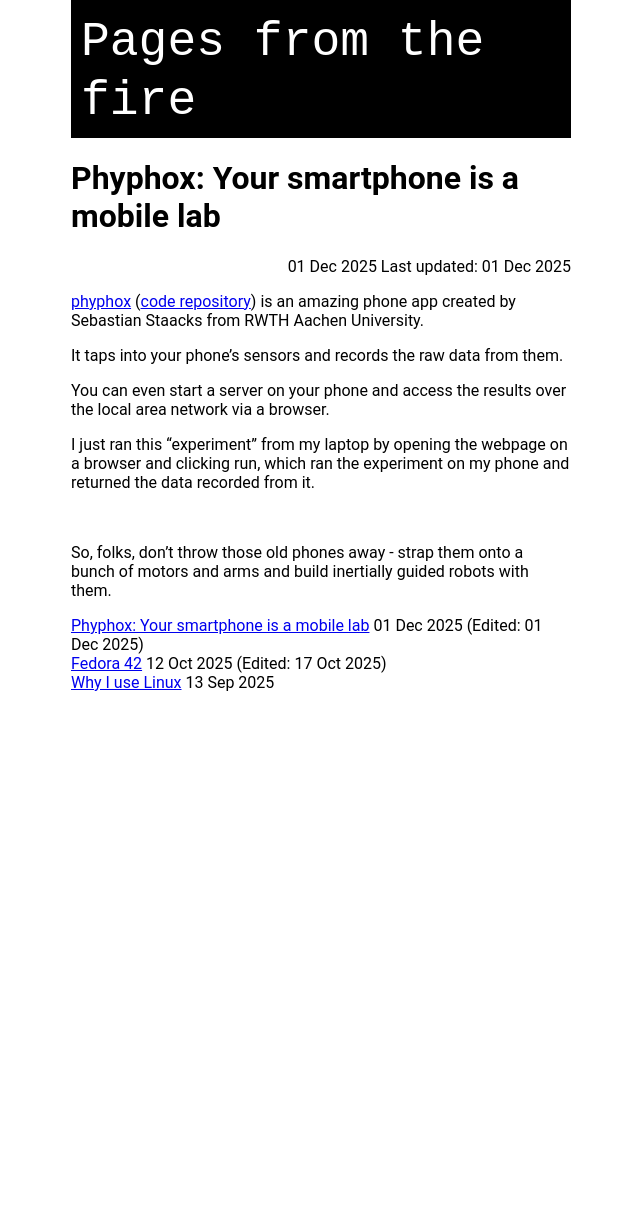
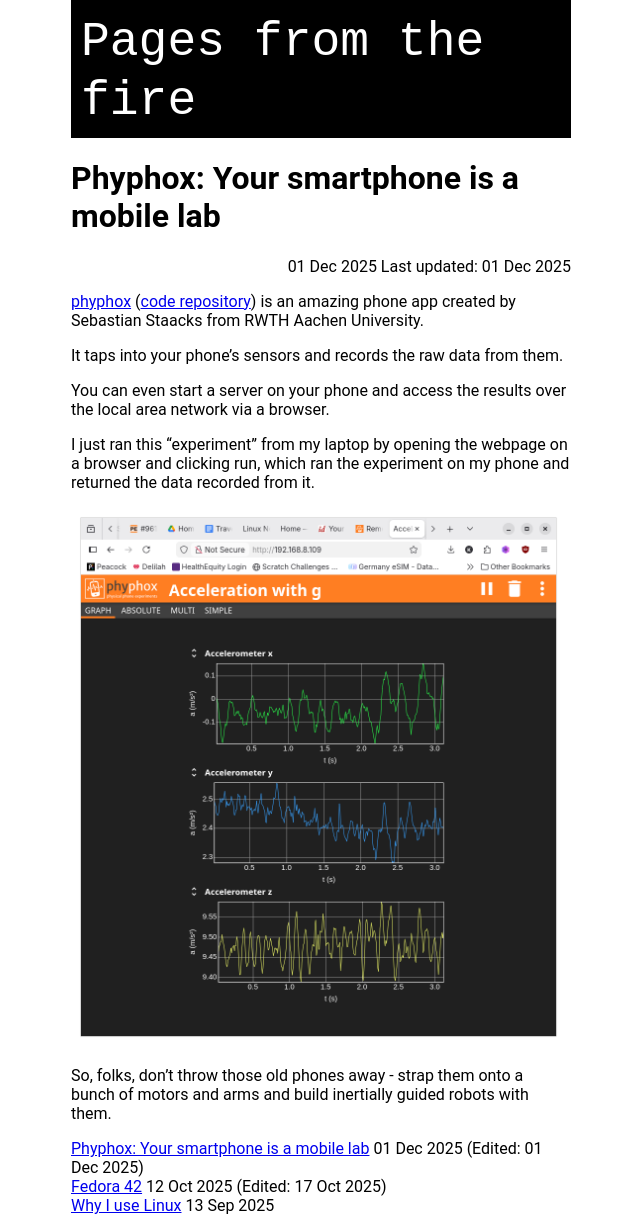
Before and after one commit to kghose/kghose.github.io, a Jekyll site: the page built from _posts/2025-12-01-phyphox.md, in a window 1280 px wide. Shown: the whole page, without its empty margins (319-959 px from the left). Built offline with Jekyll 4.4.1, drawn with Linux system fonts in a browser that asks for light colours; our own code applies the rules of GitHub Pages for plain Markdown files; before the commit the page ends 900 px from its top, so only the background shows below that.

Commit message:
Fix image link.

```diff
--- a/_posts/2025-12-01-phyphox.md
+++ b/_posts/2025-12-01-phyphox.md
@@ -16,7 +16,7 @@ I just ran this "experiment" from my laptop by opening the webpage on a browser
 and clicking run, which ran the experiment on my phone and returned the data
 recorded from it.
 
-![](phyphox-screenshot.png)
+![](/assets/images/phyphox-screenshot.png)
 
 So, folks, don't throw those old phones away - strap them onto a bunch of motors
 and arms and build inertially guided robots with them.
```
